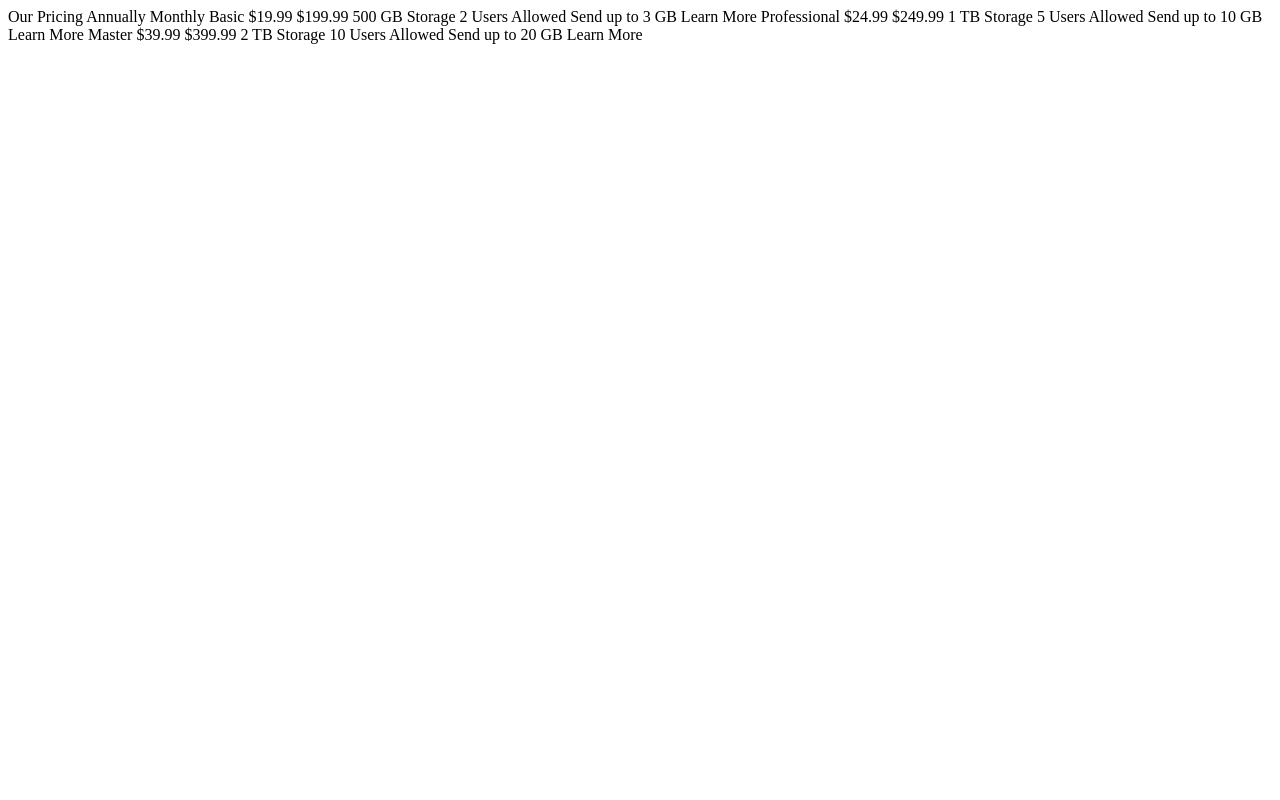
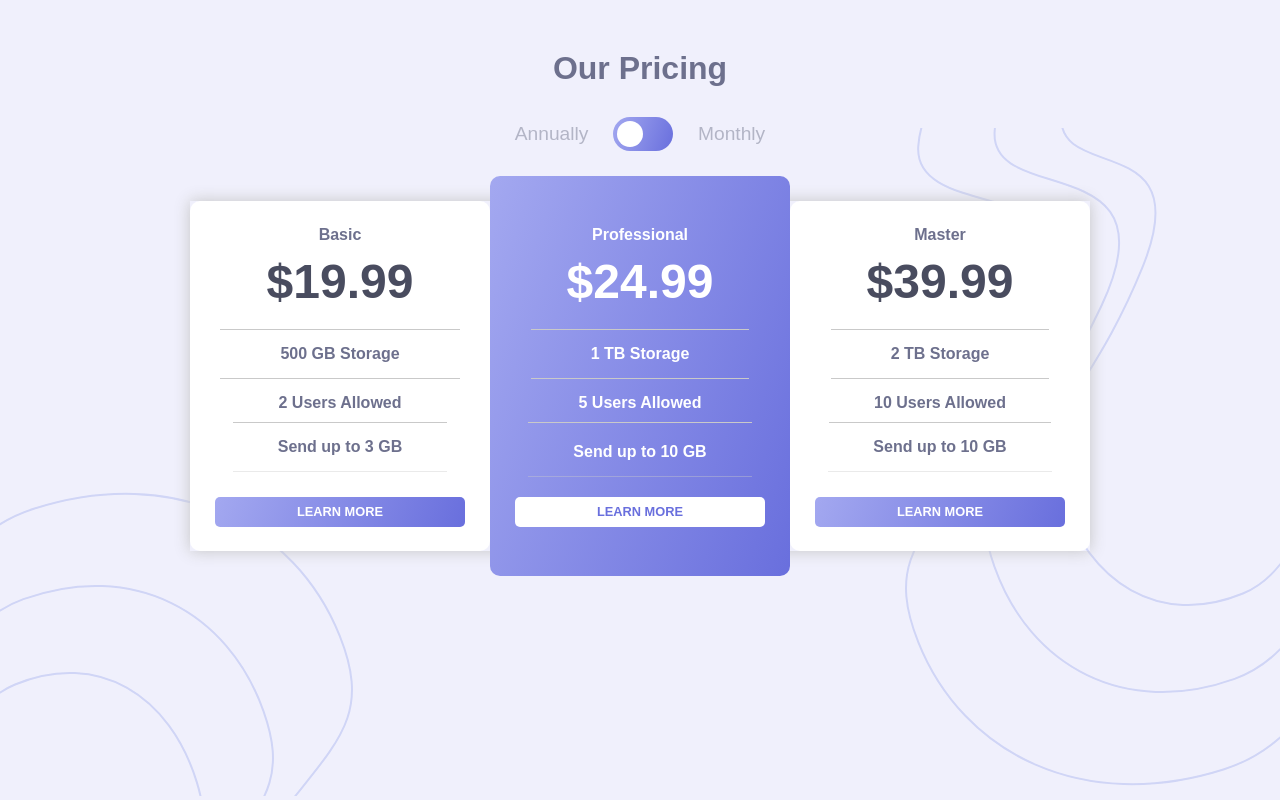
Before and after one commit to Filthycasual13/Pricing-component-with-toggle, a plain HTML site: page index.html in a window 1280 px wide. Drawn offline with Linux system fonts and the light colour scheme.

Commit message:
styled components

```diff
--- a/index.html
+++ b/index.html
@@ -3,7 +3,7 @@
 <head>
   <meta charset="UTF-8">
   <meta name="viewport" content="width=device-width, initial-scale=1.0"> <!-- displays site properly based on user's device -->
-
+  <link rel="stylesheet" href="style.css">
   <link rel="icon" type="image/png" sizes="32x32" href="./images/favicon-32x32.png">
 
   <title>Frontend Mentor | Nazim Phillips</title>
@@ -11,18 +11,69 @@
 </head>
 <body>
 
+  <div class="bg-top"><img src="images/bg-top.svg" alt="background"></div>
+  <div class="bg-bottom"><img src="images/bg-bottom.svg" alt="background"></div>
 
-  Our Pricing
-  Annually
-  Monthly
 
-  Basic
-  &dollar;19.99
+  <div class="heading">
+    Our Pricing
+  </div>
+  <div class="toggle">
+    <span class="annual">Annually</span>
+    <label class="switch">
+      <input type="checkbox">
+      <span class="slider round"></span>
+    </label>
+    <span class="month">Monthly</span>
+  </div>
+
+  <div class="cards">
+    <div class="card">
+      <div class="package">Basic</div>
+      <div class="price">$19.99</div>
+      <div class="line"></div>
+      <div class="storage">500 GB Storage</div>
+      <div class="line"></div>
+      <div class="users">2 Users Allowed</div>
+      <div class="line"></div>
+      <div class="bandwidth">Send up to 3 GB</div>
+      <div class="line"></div>
+      <div class="btn-learn">Learn More</div>
+    </div>
+
+    <div class="card mid">
+      <div class="package">Professional</div>
+      <div class="price">$24.99</div>
+      <div class="line"></div>
+      <div class="storage">1 TB Storage</div>
+      <div class="line"></div>
+      <div class="users">5 Users Allowed</div>
+      <div class="line"></div>
+      <div class="bandwidth">Send up to 10 GB</div>
+      <div class="line"></div>
+      <div class="btn-learn">Learn More</div>
+    </div>
+
+    <div class="card">
+      <div class="package">Master</div>
+      <div class="price">$39.99</div>
+      <div class="line"></div>
+      <div class="storage">2 TB Storage</div>
+      <div class="line"></div>
+      <div class="users">10 Users Allowed</div>
+      <div class="line"></div>
+      <div class="bandwidth">Send up to 10 GB</div>
+      <div class="line"></div>
+      <div class="btn-learn">Learn More</div>
+    </div>
+
+  </div>
+
+
+
+  <!--
+  &dollar;
   &dollar;199.99
-  500 GB Storage
-  2 Users Allowed
-  Send up to 3 GB
-  Learn More
 
   Professional
   &dollar;24.99
@@ -38,6 +89,7 @@
   2 TB Storage
   10 Users Allowed
   Send up to 20 GB
-  Learn More
+  Learn More -->
+
 </body>
 </html>
--- /dev/null
+++ b/style.scss
@@ -0,0 +1,242 @@
+@import url("https://fonts.googleapis.com/css2?family=Montserrat:wght@700&display=swap");
+
+$gradient: linear-gradient(110deg, #a3a8f0, #696fdd);
+$bg: #f0f0fc;
+$lightText: #b3b5c6;
+$darkText: #6d708d;
+$darkNum: #494c5f;
+$pageFont: "Monserrat", sans-serif;
+
+body {
+  margin: 0;
+  padding: 0;
+  font-family: $pageFont;
+  display: flex;
+  flex-direction: column;
+  align-items: center;
+  justify-content: center;
+  background-color: $bg;
+}
+
+.bg-top {
+  position: absolute;
+  bottom: 10px;
+  right: 0px;
+  z-index: -1;
+}
+
+.bg-bottom {
+  position: absolute;
+  left: 0;
+  bottom: 0;
+  z-index: -1;
+}
+
+.heading {
+  color: $darkText;
+  font-size: 2em;
+  font-weight: 700;
+  padding: 50px 0px 30px 0;
+}
+
+.toggle {
+  display: flex;
+  flex-direction: row;
+  align-items: center;
+  justify-content: space-evenly;
+  width: 300px;
+  color: $lightText;
+  font-size: 1.2em;
+}
+
+.switch {
+  position: relative;
+  display: inline-block;
+  width: 60px;
+  height: 34px;
+
+  input {
+    opacity: 0;
+    width: 0;
+    height: 0;
+  }
+}
+
+/* The slider */
+.slider {
+  position: absolute;
+  cursor: pointer;
+  top: 0;
+  left: 0;
+  right: 0;
+  bottom: 0;
+  background: $gradient;
+  -webkit-transition: 0.4s;
+  transition: 0.4s;
+
+  &:before {
+    position: absolute;
+    content: "";
+    height: 26px;
+    width: 26px;
+    left: 4px;
+    bottom: 4px;
+    background-color: white;
+    -webkit-transition: 0.4s;
+    transition: 0.4s;
+  }
+
+  &.round {
+    border-radius: 34px;
+  }
+
+  &.round:before {
+    border-radius: 50%;
+  }
+}
+
+input:checked + .slider:before {
+  -webkit-transform: translateX(26px);
+  -ms-transform: translateX(26px);
+  transform: translateX(26px);
+}
+
+.cards {
+  position: relative;
+  display: flex;
+  flex-direction: row;
+  justify-content: space-between;
+  width: 900px;
+  top: 50px;
+  display: flex;
+  box-shadow: 0 0 15px #c5c5c5;
+  font-family: $pageFont;
+  font-weight: 700;
+
+  .card {
+    display: flex;
+    flex-direction: column;
+    align-items: center;
+    justify-content: center;
+    height: 350px;
+    width: 300px;
+    background-color: white;
+    border-radius: 10px;
+  }
+
+  .mid {
+    position: absolute;
+    bottom: -25px;
+    left: 300px;
+    background: $gradient;
+    height: 400px;
+
+    .package {
+      position: relative;
+      bottom: 40px;
+      color: white;
+    }
+
+    .price {
+      position: relative;
+      bottom: 30px;
+      color: white;
+      font-size: 3em;
+    }
+
+    .storage {
+      position: relative;
+      bottom: 10px;
+      color: white;
+    }
+
+    .users {
+      position: relative;
+      color: white;
+      padding: 5px 50px 10px 50px;
+      border-bottom: 1px solid #c9c9c9;
+    }
+
+    .bandwidth {
+      position: relative;
+      top: 20px;
+      color: white;
+    }
+
+    .btn-learn {
+      display: flex;
+      align-items: center;
+      justify-content: center;
+      position: relative;
+      top: 40px;
+      width: 250px;
+      height: 30px;
+      background: white;
+      color: #696fdd;
+
+      &:hover {
+        color: white;
+        background: transparent;
+        border: 1px solid white;
+      }
+    }
+  }
+
+  .package {
+    position: relative;
+    bottom: 40px;
+    color: $darkText;
+  }
+
+  .price {
+    position: relative;
+    bottom: 30px;
+    color: $darkNum;
+    font-size: 3em;
+  }
+
+  .storage {
+    position: relative;
+    bottom: 10px;
+    color: $darkText;
+    padding: 15px 60px 15px 60px;
+    border-top: 1px solid #c9c9c9;
+    border-bottom: 1px solid #c9c9c9;
+  }
+
+  .users {
+    position: relative;
+    color: $darkText;
+    padding: 5px 45px 10px 45px;
+    border-bottom: 1px solid #c9c9c9;
+  }
+
+  .bandwidth {
+    position: relative;
+    top: 15px;
+    color: $darkText;
+    padding: 0 45px 15px 45px;
+    border-bottom: 1px solid #c9c9c965;
+  }
+
+  .btn-learn {
+    display: flex;
+    align-items: center;
+    justify-content: center;
+    position: relative;
+    top: 40px;
+    width: 250px;
+    height: 30px;
+    background: $gradient;
+    color: white;
+    border-radius: 5px;
+    font-size: 0.8em;
+    text-transform: uppercase;
+
+    &:hover {
+      color: $darkText;
+      background: white;
+      border: 1px solid #696fdd;
+    }
+  }
+}
```
Also changed, not shown: style.css (added), 2 other files.
